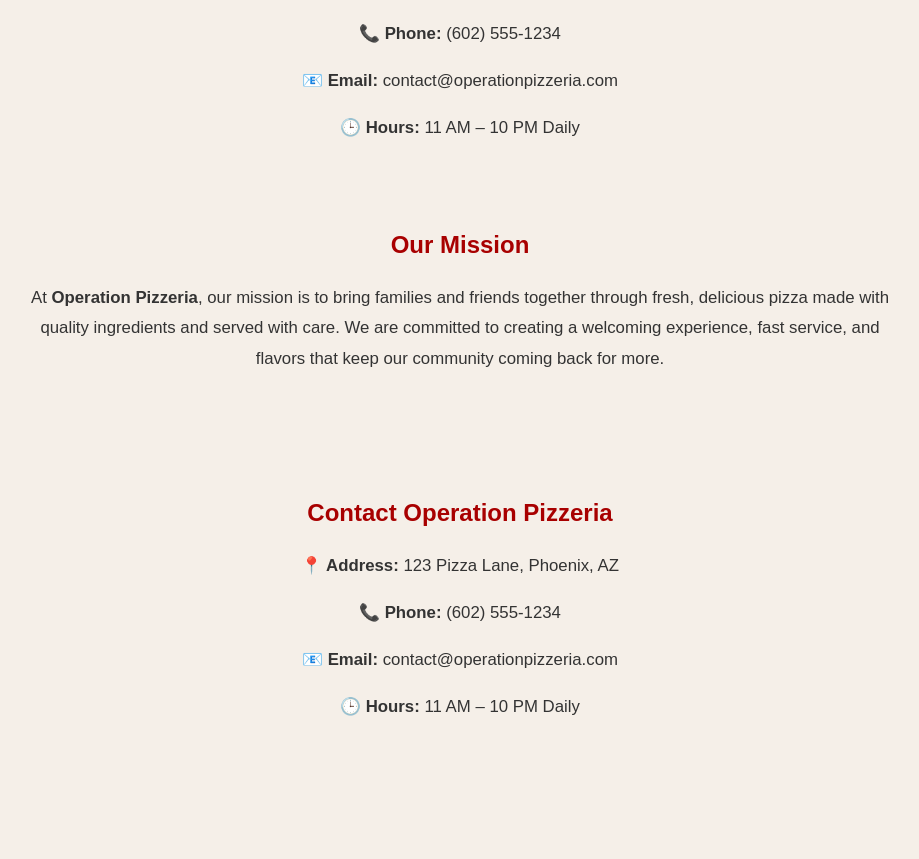
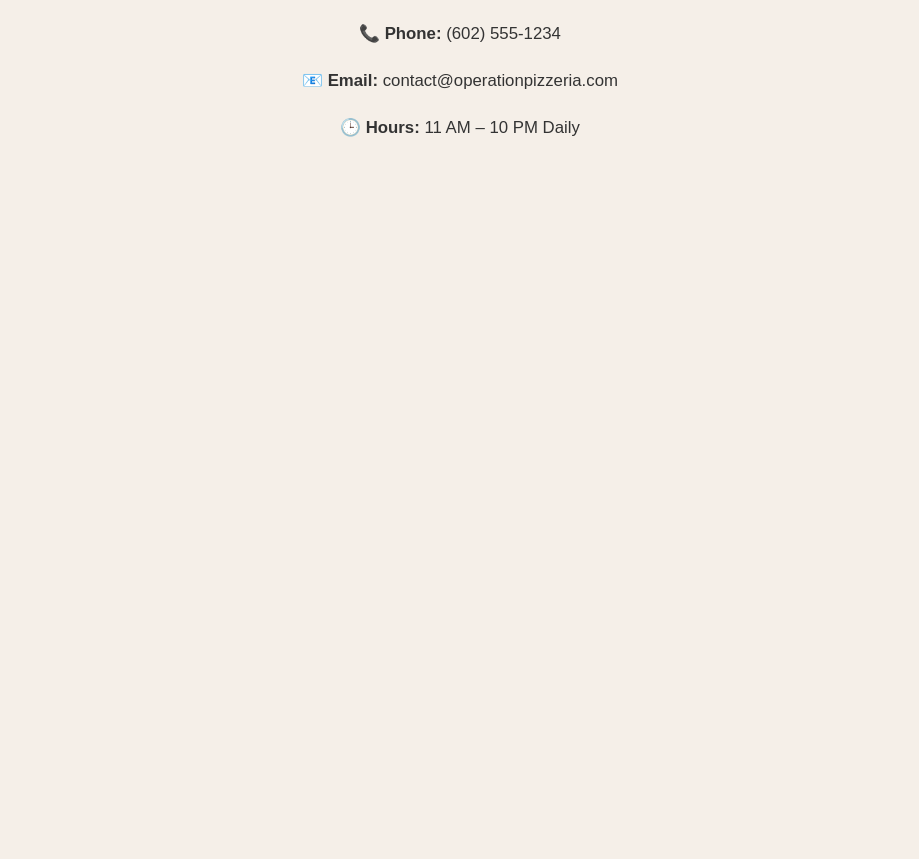
Before and after one commit to sktooyak/pizza-app, a Flask app: page / in a window 1280 px wide. Shown: the part 820-1679 px from the top of the page, without its empty margins (180-1099 px from the left). After the commit the page ends 957 px from the top, so only its background shows below. Run offline with Flask 3, Linux system fonts and the light colour scheme.

Commit message:
Update home.html
merge conflict
deleted extra text

```diff
--- a/templates/home.html
+++ b/templates/home.html
@@ -48,23 +48,5 @@
         <p><strong>🕒 Hours:</strong> 11 AM – 10 PM Daily</p>
     </p>
 
-    <section class="mission-section">
-    <h2>Our Mission</h2>
-    <p>
-        At <strong>Operation Pizzeria</strong>, our mission is to bring families and friends together
-        through fresh, delicious pizza made with quality ingredients and served with care.
-        We are committed to creating a welcoming experience, fast service, and flavors
-        that keep our community coming back for more.
-    </p>
-</section>
-   <section class="contact-paragraph">
-    <h2>Contact Operation Pizzeria</h2>
-    <p>
-        <p><strong>📍 Address:</strong> 123 Pizza Lane, Phoenix, AZ</p>
-        <p><strong>📞 Phone:</strong> (602) 555-1234</p>
-        <p><strong>📧 Email:</strong> contact@operationpizzeria.com</p>
-        <p><strong>🕒 Hours:</strong> 11 AM – 10 PM Daily</p>
-    </p>
-
 </body>
 </html>
```
